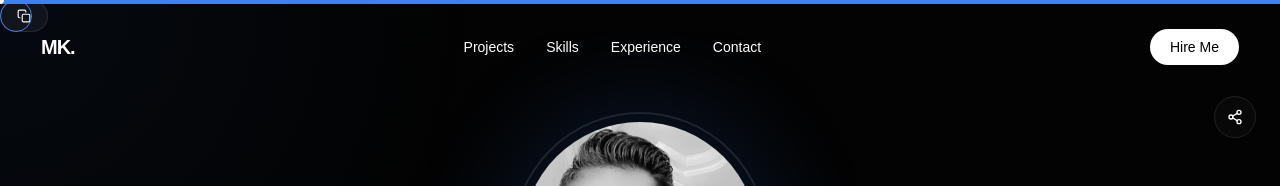
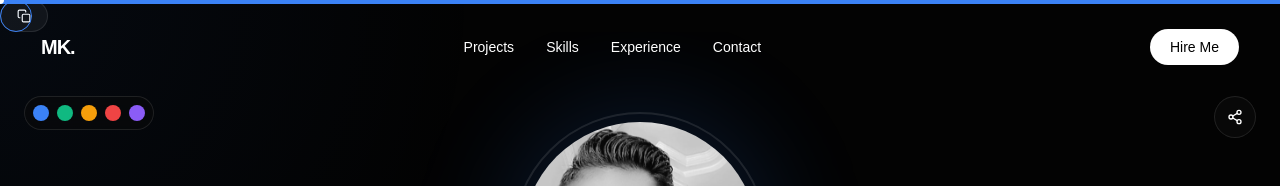
Before and after one commit to KAMRANkami313/portfolio, a React (Vite) app: page / in a window 1280 px wide. Shown: the top 186 px of the page. Built offline with nearby package versions, Linux system fonts and the light colour scheme.

Commit message:
god-tier: implement command palette, dynamic accent themes, and aura background

```diff
--- a/src/App.jsx
+++ b/src/App.jsx
@@ -12,10 +12,11 @@ import Experience from './components/sections/Experience';
 import Contact from './components/sections/Contact';
 import StatusBar from './components/ui/StatusBar';
 import CopyEmail from './components/ui/CopyEmail';
-
-// God Tier UI Additions
 import Dock from './components/ui/Dock';
 import ShareButton from './components/ui/ShareButton';
+import Aura from './components/ui/Aura';
+import CommandPalette from './components/ui/CommandPalette';
+import ColorPicker from './components/ui/ColorPicker';
 
 const App = () => {
   const [isLoading, setIsLoading] = useState(true);
@@ -28,13 +29,17 @@ const App = () => {
 
       {!isLoading && (
         <Layout>
-          {/* Global UI Elements */}
+          <Aura />
+          <CommandPalette />
           <Cursor />
           <CopyEmail />
           <ShareButton />
           <StatusBar />
 
-          {/* Sectional Content */}
+          <div className="fixed top-24 left-6 z-40 hidden lg:block">
+            <ColorPicker />
+          </div>
+
           <Hero />
           <Stats />
           <TechMarquee />
@@ -43,7 +48,6 @@ const App = () => {
           <Experience />
           <Contact />
 
-          {/* Floating Navigation Navigation */}
           <Dock />
         </Layout>
       )}
--- /dev/null
+++ b/src/components/ui/Aura.jsx
@@ -0,0 +1,37 @@
+import React from 'react';
+import { motion } from 'framer-motion';
+
+const Aura = () => {
+  return (
+    <div className="fixed inset-0 -z-20 overflow-hidden pointer-events-none">
+      <motion.div
+        animate={{
+          scale: [1, 1.2, 1],
+          x: [0, 100, 0],
+          y: [0, 50, 0],
+        }}
+        transition={{
+          duration: 20,
+          repeat: Infinity,
+          ease: "linear"
+        }}
+        className="absolute top-[-10%] left-[-10%] w-[60%] h-[60%] rounded-full bg-accent/10 blur-[120px]"
+      />
+      <motion.div
+        animate={{
+          scale: [1, 1.3, 1],
+          x: [0, -100, 0],
+          y: [0, -50, 0],
+        }}
+        transition={{
+          duration: 15,
+          repeat: Infinity,
+          ease: "linear"
+        }}
+        className="absolute bottom-[-10%] right-[-10%] w-[50%] h-[50%] rounded-full bg-blue-600/10 blur-[120px]"
+      />
+    </div>
+  );
+};
+
+export default Aura;
--- /dev/null
+++ b/src/components/ui/ColorPicker.jsx
@@ -0,0 +1,23 @@
+import React from 'react';
+import { useTheme } from '../../context/ThemeContext';
+
+const colors = ['#3b82f6', '#10b981', '#f59e0b', '#ef4444', '#8b5cf6'];
+
+const ColorPicker = () => {
+  const { setAccent } = useTheme();
+
+  return (
+    <div className="flex gap-2 p-2 bg-surface/50 backdrop-blur-md border border-white/10 rounded-full">
+      {colors.map((color) => (
+        <button
+          key={color}
+          onClick={() => setAccent(color)}
+          style={{ backgroundColor: color }}
+          className="w-4 h-4 rounded-full hover:scale-125 transition-transform cursor-pointer"
+        />
+      ))}
+    </div>
+  );
+};
+
+export default ColorPicker;
--- /dev/null
+++ b/src/components/ui/CommandPalette.jsx
@@ -0,0 +1,75 @@
+import React, { useState, useEffect } from 'react';
+import { motion, AnimatePresence } from 'framer-motion';
+import { FiSearch, FiCommand } from 'react-icons/fi';
+
+const CommandPalette = () => {
+  const [isOpen, setIsOpen] = useState(false);
+
+  useEffect(() => {
+    const down = (e) => {
+      if (e.key === 'k' && (e.metaKey || e.ctrlKey)) {
+        e.preventDefault();
+        setIsOpen((open) => !open);
+      }
+    };
+    document.addEventListener('keydown', down);
+    return () => document.removeEventListener('keydown', down);
+  }, []);
+
+  return (
+    <AnimatePresence>
+      {isOpen && (
+        <div
+          className="fixed inset-0 z-200 flex items-center justify-center p-4 bg-black/60 backdrop-blur-sm"
+          onClick={() => setIsOpen(false)}
+        >
+          <motion.div
+            initial={{ opacity: 0, scale: 0.95 }}
+            animate={{ opacity: 1, scale: 1 }}
+            exit={{ opacity: 0, scale: 0.95 }}
+            onClick={(e) => e.stopPropagation()}
+            className="w-full max-w-xl bg-surface border border-white/10 rounded-2xl shadow-2xl overflow-hidden"
+          >
+            <div className="flex items-center gap-3 p-4 border-b border-white/5">
+              <FiSearch className="text-muted" />
+              <input
+                autoFocus
+                placeholder="Search projects, skills, or contact..."
+                className="bg-transparent border-none outline-none text-white w-full text-sm"
+              />
+              <div className="flex items-center gap-1 px-2 py-1 bg-white/5 rounded text-[10px] text-muted">
+                <FiCommand /> K
+              </div>
+            </div>
+            <div className="p-2 max-h-80 overflow-y-auto">
+                <p className="p-3 text-[10px] uppercase tracking-widest text-muted font-bold">Quick Actions</p>
+                <button
+                    onClick={() => window.open('https://github.com/KAMRANkami313', '_blank')}
+                    className="w-full text-left p-3 hover:bg-white/5 rounded-xl text-sm transition-colors flex items-center gap-3"
+                >
+                    <span>📁</span> View EventPulse Source
+                </button>
+                <button
+                    onClick={() => window.open('/resume.pdf', '_blank')}
+                    className="w-full text-left p-3 hover:bg-white/5 rounded-xl text-sm transition-colors flex items-center gap-3"
+                >
+                    <span>📄</span> Download Resume PDF
+                </button>
+                <button
+                    onClick={() => {
+                        setIsOpen(false);
+                        window.location.href = '#contact';
+                    }}
+                    className="w-full text-left p-3 hover:bg-white/5 rounded-xl text-sm transition-colors flex items-center gap-3"
+                >
+                    <span>📧</span> Send Message
+                </button>
+            </div>
+          </motion.div>
+        </div>
+      )}
+    </AnimatePresence>
+  );
+};
+
+export default CommandPalette;
--- /dev/null
+++ b/src/context/ThemeContext.jsx
@@ -0,0 +1,19 @@
+import React, { createContext, useContext, useState, useEffect } from 'react';
+
+const ThemeContext = createContext();
+
+export const ThemeProvider = ({ children }) => {
+  const [accent, setAccent] = useState('#3b82f6');
+
+  useEffect(() => {
+    document.documentElement.style.setProperty('--color-accent', accent);
+  }, [accent]);
+
+  return (
+    <ThemeContext.Provider value={{ accent, setAccent }}>
+      {children}
+    </ThemeContext.Provider>
+  );
+};
+
+export const useTheme = () => useContext(ThemeContext);
--- a/src/main.jsx
+++ b/src/main.jsx
@@ -2,9 +2,12 @@ import React from 'react'
 import ReactDOM from 'react-dom/client'
 import App from './App.jsx'
 import './styles/index.css'
+import { ThemeProvider } from './context/ThemeContext'
 
 ReactDOM.createRoot(document.getElementById('root')).render(
   <React.StrictMode>
-    <App />
+    <ThemeProvider>
+      <App />
+    </ThemeProvider>
   </React.StrictMode>,
 )
```
